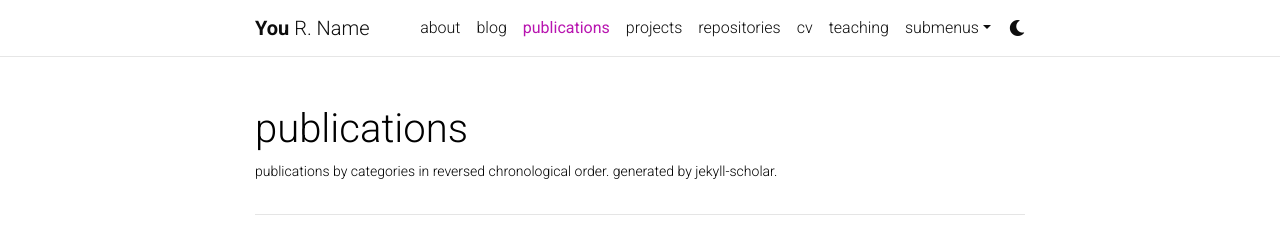
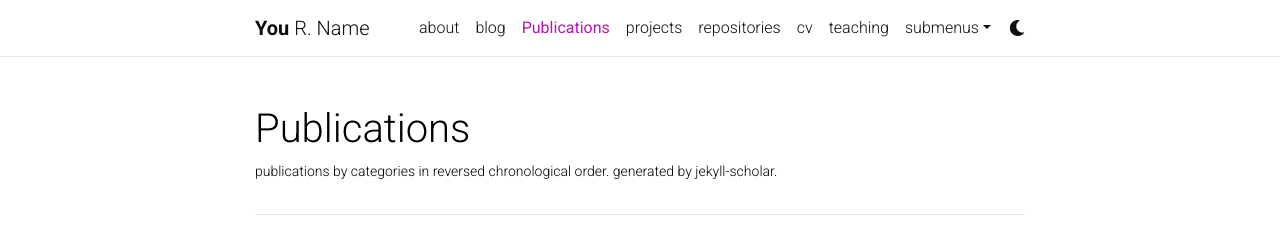
Before and after one commit to abrahami/abrahami.github.io, a Jekyll site: the page built from _pages/publications.md, in a window 1280 px wide and 1029 px high. Shown: the top 235 px of the window. Built offline with Jekyll 4.4.1, drawn with Linux system fonts in a browser that asks for light colours; comment, search, counter and statistics services are not loaded; a style sheet for code colours, icons or effects is not loaded; grey boxes are pictures that could not be loaded.

```diff
--- a/_pages/publications.md
+++ b/_pages/publications.md
@@ -1,7 +1,7 @@
 ---
 layout: page
-permalink: /Publications/
-title: publications
+permalink: /publications/
+title: Publications
 description: publications by categories in reversed chronological order. generated by jekyll-scholar.
 years: [1967, 1956, 1950, 1935, 1905]
 nav: true
```
